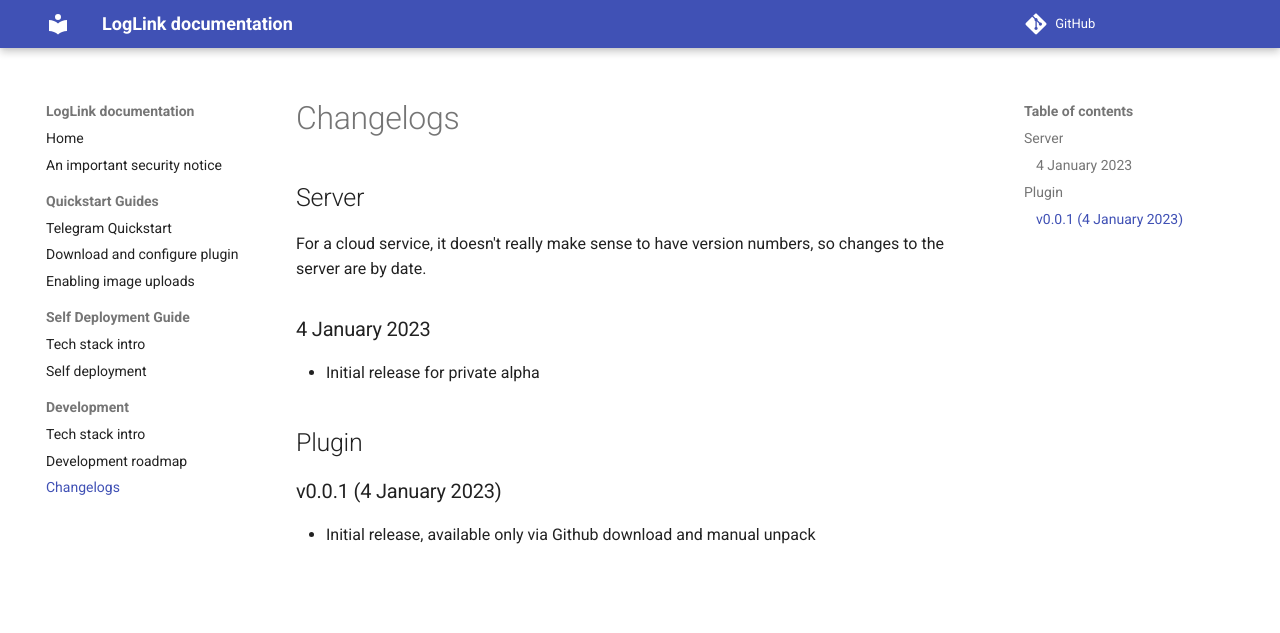
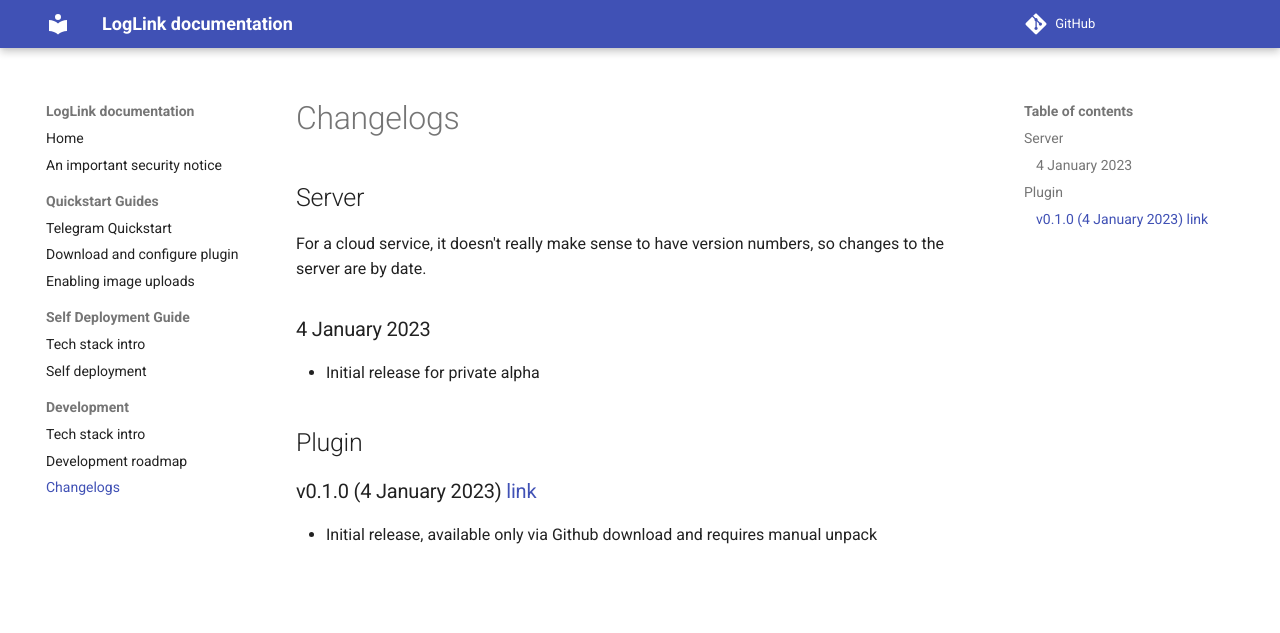
Before and after one commit to hankhank10/loglink-docs, an MkDocs documentation site: the page built from docs/changelog.md, in a window 1280 px wide. Shown: the top 633 px of the page. Built offline with MkDocs 1.6.1 and Material for MkDocs 9.7.7, drawn with Linux system fonts in a browser that asks for light colours; comment, search, counter and statistics services are not loaded.

Commit message:
Update changelog.md

```diff
--- a/docs/changelog.md
+++ b/docs/changelog.md
@@ -12,6 +12,6 @@ For a cloud service, it doesn't really make sense to have version numbers, so ch
 
 ## Plugin
 
-### v0.0.1 (4 January 2023)
+### v0.1.0 (4 January 2023) [link](https://github.com/hankhank10/loglink-plugin/releases/tag/v0.1.0)
 
-- Initial release, available only via Github download and manual unpack
+- Initial release, available only via Github download and requires manual unpack
```
